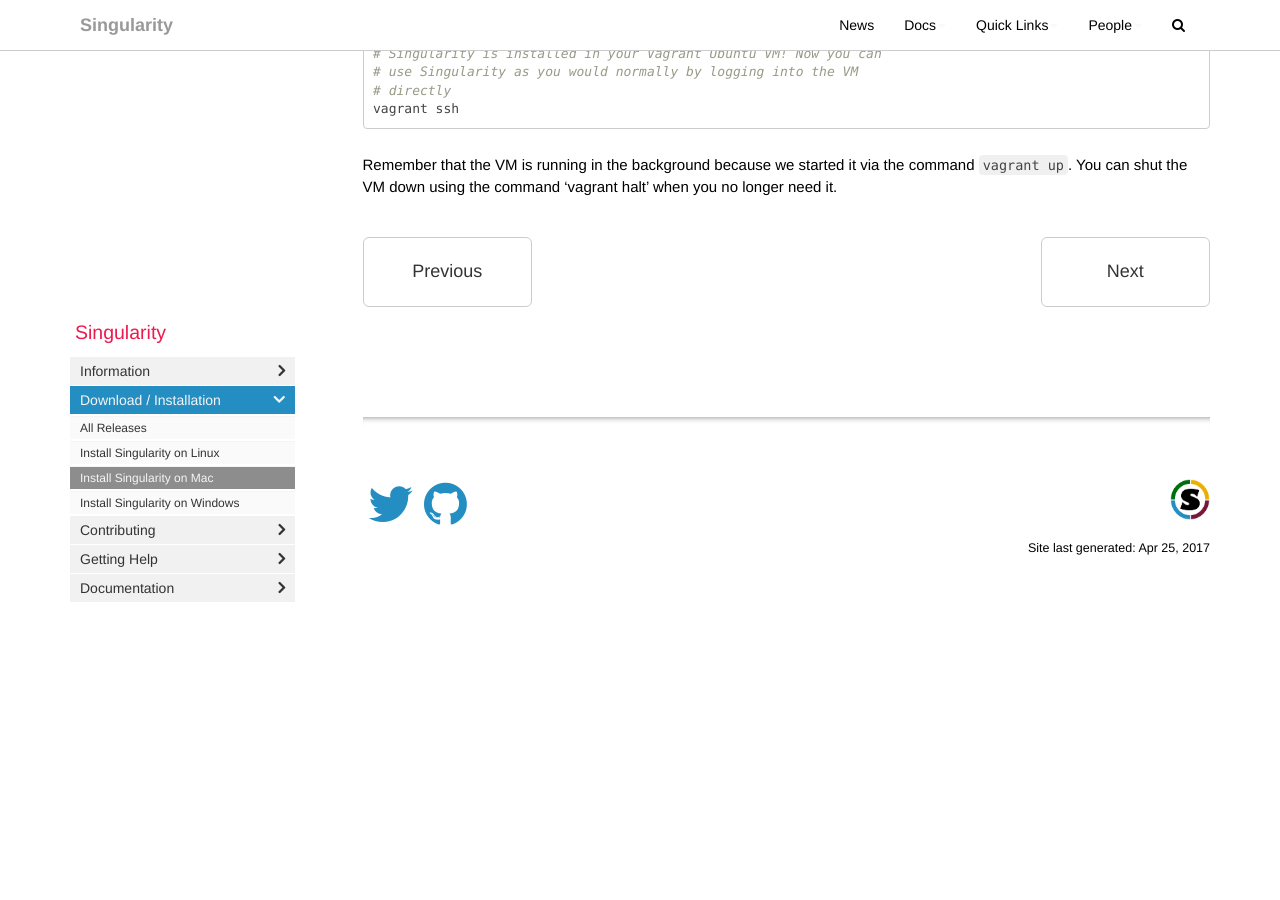
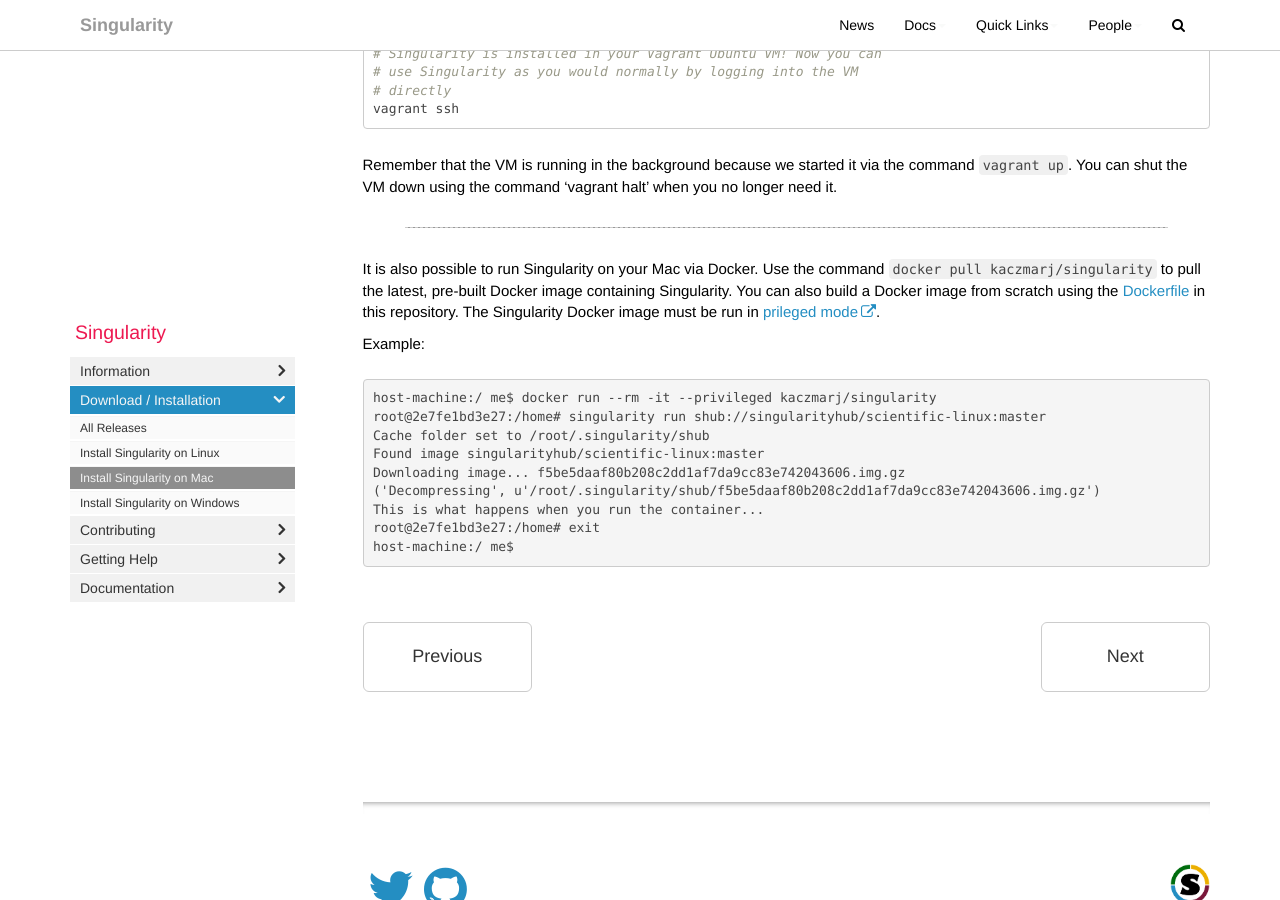
Before and after one commit to singularityware/singularityware.github.io, a Jekyll site: the page built from pages/docs/install/install-mac.md, in a window 1280 px wide and 900 px high, scrolled down 853 px. Built offline with Jekyll 4.4.1, drawn with Linux system fonts in a browser that asks for light colours; nearby versions of some CDN libraries; comment, search, counter and statistics services are not loaded; before the commit the page ends 1461 px from its top, so only the background shows below that; some of the changed text lies outside the part shown.

Commit message:
add instructions to run Singularity from within Docker container

````diff
--- a/pages/docs/install/install-mac.md
+++ b/pages/docs/install/install-mac.md
@@ -1,5 +1,5 @@
 ---
-title: Running Singularity with Vagrant (Mac)
+title: Running Singularity with Vagrant or Docker (Mac)
 sidebar: main_sidebar
 permalink: install-mac
 folder: docs
@@ -44,3 +44,21 @@
 ```
 
 Remember that the VM is running in the background because we started it via the command `vagrant up`. You can shut the VM down using the command 'vagrant halt' when you no longer need it.
+
+---
+
+It is also possible to run Singularity on your Mac via Docker. Use the command `docker pull kaczmarj/singularity` to pull the latest, pre-built Docker image containing Singularity. You can also build a Docker image from scratch using the [Dockerfile](/Dockerfile) in this repository. The Singularity Docker image must be run in [prileged mode](https://docs.docker.com/engine/reference/run/#runtime-privilege-and-linux-capabilities).
+
+Example:
+
+```shellsession
+host-machine:/ me$ docker run --rm -it --privileged kaczmarj/singularity
+root@2e7fe1bd3e27:/home# singularity run shub://singularityhub/scientific-linux:master
+Cache folder set to /root/.singularity/shub
+Found image singularityhub/scientific-linux:master
+Downloading image... f5be5daaf80b208c2dd1af7da9cc83e742043606.img.gz
+('Decompressing', u'/root/.singularity/shub/f5be5daaf80b208c2dd1af7da9cc83e742043606.img.gz')
+This is what happens when you run the container...
+root@2e7fe1bd3e27:/home# exit
+host-machine:/ me$
+```
````
